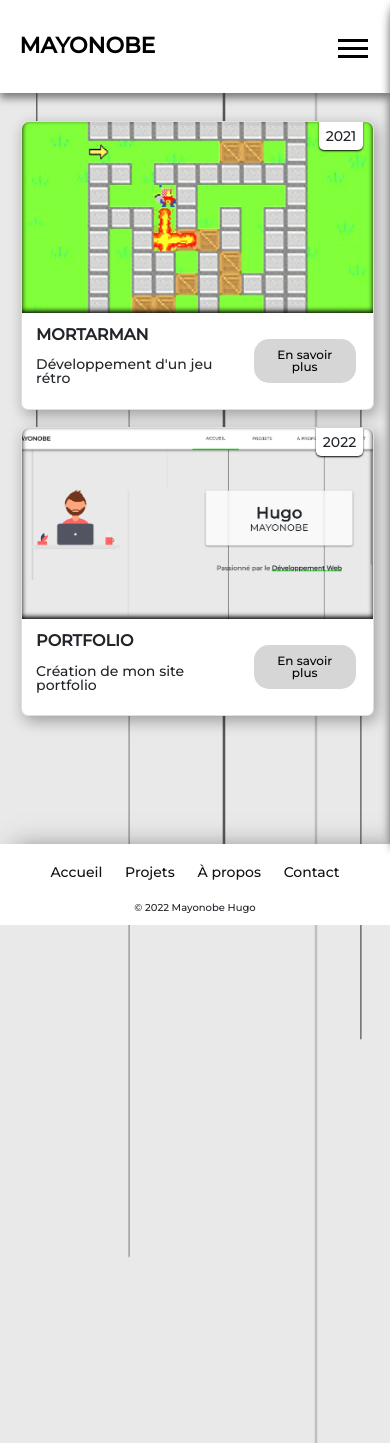
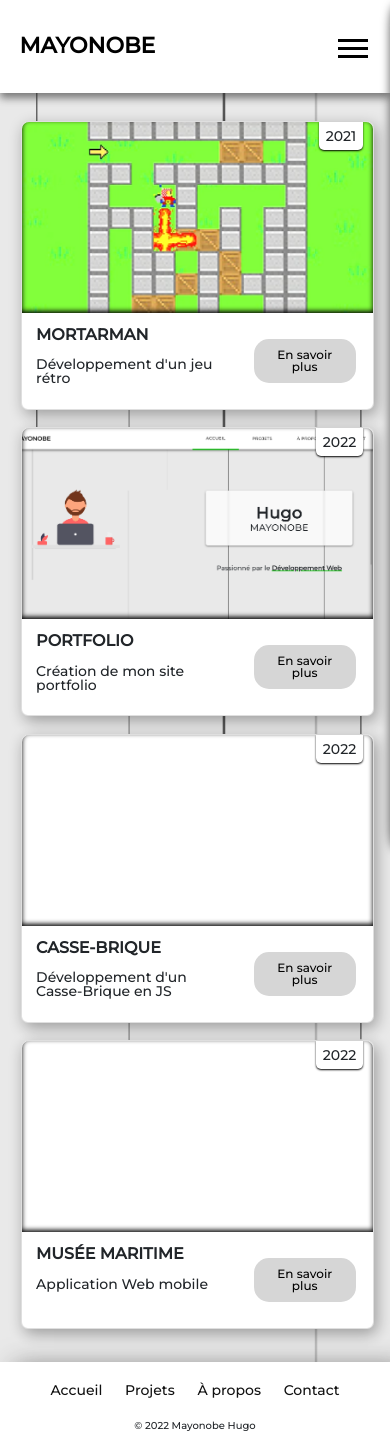
Before and after one commit to hugomayo7/Portfolio, a Vue app: page /projets in a window 390 px wide. Before the commit the page ends 925 px from the top, so only its background shows below. Built offline with nearby package versions, Linux system fonts and the light colour scheme.

Commit message:
add cards for musée maritime and breakout

```diff
--- a/index.html
+++ b/index.html
@@ -6,7 +6,8 @@
     <link rel="stylesheet" href="https://cdnjs.cloudflare.com/ajax/libs/font-awesome/6.0.0/css/all.min.css" integrity="sha512-9usAa10IRO0HhonpyAIVpjrylPvoDwiPUiKdWk5t3PyolY1cOd4DSE0Ga+ri4AuTroPR5aQvXU9xC6qOPnzFeg==" crossorigin="anonymous" referrerpolicy="no-referrer" />
     <link href="https://cdn.jsdelivr.net/npm/bootstrap@5.1.3/dist/css/bootstrap.min.css" rel="stylesheet" integrity="sha384-1BmE4kWBq78iYhFldvKuhfTAU6auU8tT94WrHftjDbrCEXSU1oBoqyl2QvZ6jIW3" crossorigin="anonymous">
     <meta name="viewport" content="width=device-width, initial-scale=1.0" />
-    <title>MAYONOBE Hugo</title>
+    <title>Hugo Mayonobe</title>
+    <meta name="description" content="Retrouvez l'ensemble de mes projets ainsi que mon parcours sur mon site portfolio !">
   </head>
   <body>
     <div id="app"></div>
--- a/src/BD.js
+++ b/src/BD.js
@@ -28,6 +28,24 @@ const info = [
         techno: `<li>VueJS</li><li>HTML</li><li>SCSS</li><li>Bash/Nginx</li>`,
         year: '2022'
     },
+    {
+        id: 3,
+        title: 'Casse-Brique',
+        image: '',
+        resume: 'Développement d\'un Casse-Brique en JS',
+        details: ``,
+        techno: `<li>Javascript</li><li>HTML</li><li>CSS</li>`,
+        year: '2022'
+    },
+    {
+        id: 4,
+        title: 'Musée Maritime',
+        image: '',
+        resume: 'Application Web mobile',
+        details: ``,
+        techno: `<li>ReactJS</li><li>Symfony</li><li>API-Platform</li><li>HTML</li><li>CSS</li>`,
+        year: '2022'
+    },
 ]
 
 export default info;
--- a/src/views/AboutView.vue
+++ b/src/views/AboutView.vue
@@ -40,8 +40,8 @@
   </div>
   <div class="download-cv">
     <h2>Telecharger mon CV</h2>
-    <a href="./CV_MAYONOBE_Hugo.pdf" download="CV_MAYONOBE_Hugo.pdf">
-      <button class="dw-button">Download</button>
+    <a href="./CV_MAYONOBE_Hugo.pdf" target="_blank">
+      <button class="dw-button">Télécharger</button>
     </a>
   </div>
 </template>
--- a/src/views/ProjetsView.vue
+++ b/src/views/ProjetsView.vue
@@ -82,6 +82,7 @@ main {
 
 @media screen and (max-width: 900px) {
   main {
+    height: auto;
     .projectsList {
       display: block;
     }
```
Also changed, not shown: 1 other file (tests, documents, lock files or other folders).
